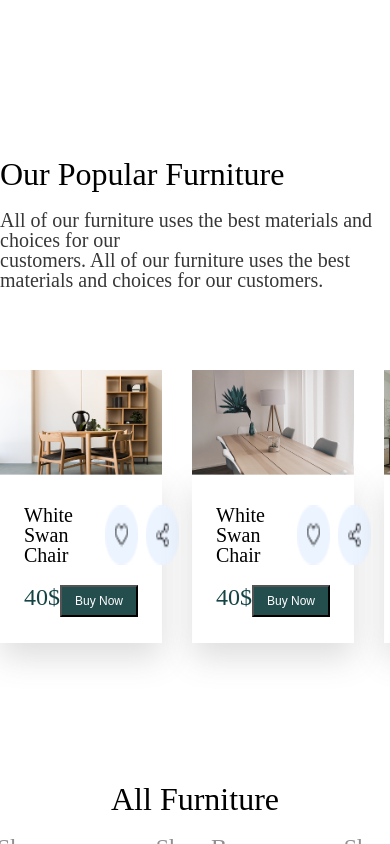
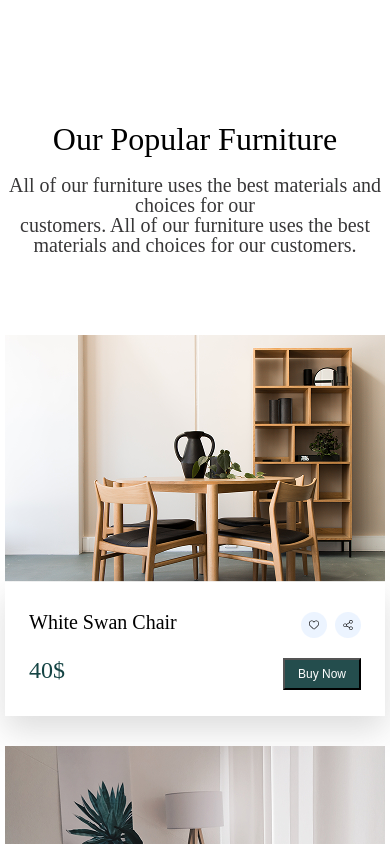
Before and after one commit to RVasyliuk-2003/ModelFurniture, a React (Vite) app: page / in a window 390 px wide. Shown: the part 2800-3644 px from the top of the page. Built offline with nearby package versions, Linux system fonts and the light colour scheme.

Commit message:
Adaptive for OurPopular

```diff
--- a/src/components/main/OurFurniture_page4/ourPopular.css
+++ b/src/components/main/OurFurniture_page4/ourPopular.css
@@ -81,3 +81,18 @@
     width: 100%;
   }
 }
+
+@media (max-width: 1245px) {
+  .furnitureBox {
+    flex-wrap: wrap;
+    justify-content: center;
+  }
+
+  .textBox {
+    margin: 0 auto;
+    margin-top: 140px;
+    text-align: center;
+    max-width: 500px;
+    width: 100%;
+  }
+}
```
